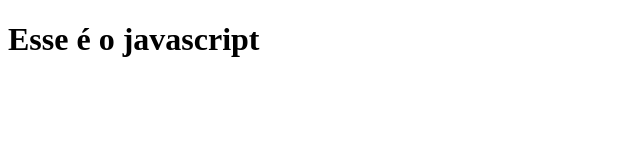
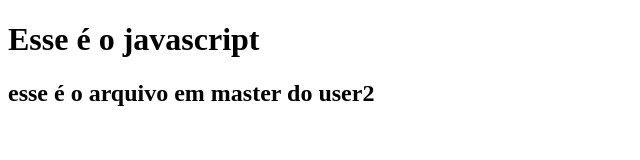
Before and after one commit to dshzr/javascript-git, a plain HTML site: page index.html in a window 1280 px wide. Shown: the whole page, without its empty margins (0-640 px from the left). Drawn offline with Linux system fonts and the light colour scheme.

Commit message:
h2 added by user 2

```diff
--- a/index.html
+++ b/index.html
@@ -7,7 +7,9 @@
   <title>Primeiro Git</title>
 </head>
 <body>
+
   <h1>Esse é o javascript</h1>
+  <h2>esse é o arquivo em master do user2</h2>
 </body>
 <script src="script.js"></script>
 </html>
```
